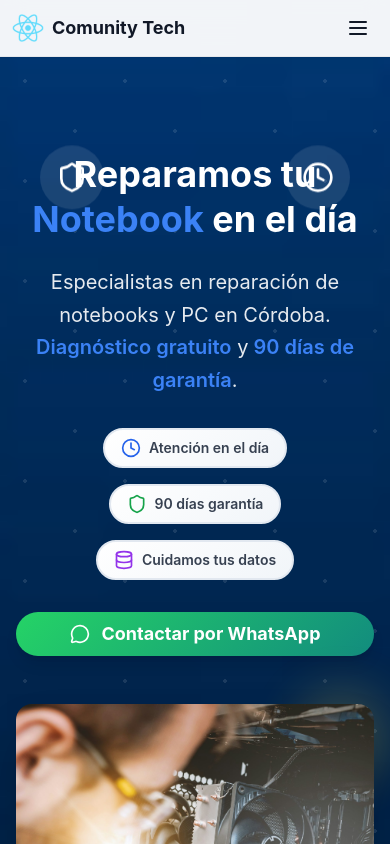
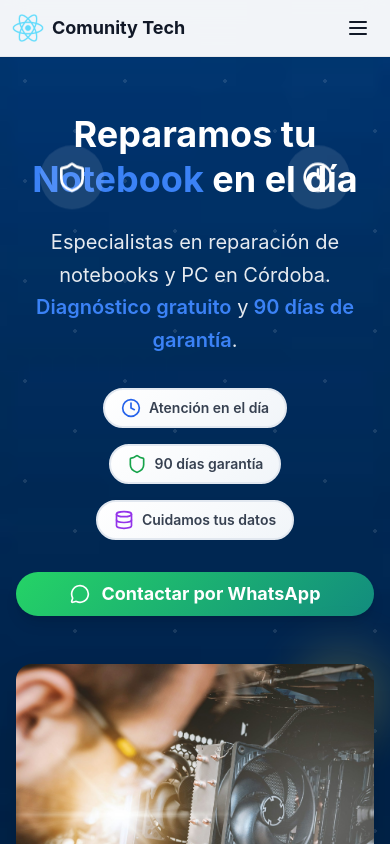
Before and after one commit to Emaromo/comunitytech-frontend, a React (Create React App) app: page / in a window 390 px wide. Shown: the top 844 px of the page. Built offline with nearby package versions, Linux system fonts and the light colour scheme.

Commit message:
Fix Hero mobile spacing (pt-14/md:pt-16) + mejor alineación con Header

```diff
--- a/src/component/landingpage/Hero.jsx
+++ b/src/component/landingpage/Hero.jsx
@@ -5,12 +5,13 @@ import { Button } from '../landingpage/ui/button';
 import { toast } from '../landingpage/ui/use-toast';
 
 const Hero = () => {
+
+  // === Acción al hacer clic en WhatsApp ===
   const handleWhatsApp = () => {
-  // Número de WhatsApp: 5493516959149
-  const numero = "5493516959149";
-  const url = `https://wa.me/${numero}`;
-  window.open(url, "_blank"); // Abre en una nueva pestaña
-};
+    const numero = "5493516959149";
+    const url = `https://wa.me/${numero}`;
+    window.open(url, "_blank"); // Abre WhatsApp en una nueva pestaña
+  };
 
   const handleReserve = () => {
     toast({
@@ -19,48 +20,74 @@ const Hero = () => {
     });
   };
 
-  // --- IMÁGENES DEL SLIDESHOW ---
+  // === Lista de imágenes para el slideshow ===
   const images = [
     "/soporte.jpg",
     "/landing2.jpg",
     "/impresora1.jpeg",
     "/impresora2.jpeg"
-
-
   ];
 
   const [currentIndex, setCurrentIndex] = useState(0);
 
+  // === Cambio automático de imágenes cada 4 segundos ===
   useEffect(() => {
     const interval = setInterval(() => {
       setCurrentIndex((prev) => (prev + 1) % images.length);
-    }, 4000); // Cambia cada 4 segundos
-    return () => clearInterval(interval);
+    }, 4000);
+
+    return () => clearInterval(interval); // Limpieza del intervalo
   }, []);
 
   return (
-    <section className="pt-24 pb-16 gradient-bg tech-pattern relative overflow-hidden">
-      {/* Floating Elements */}
-      <div className="absolute top-24 left-10 floating-animation"style={{ animationDelay: '2s' }}>
+    /**
+     * 🔥 FIX IMPORTANTE 🔥
+     * ---------------------------------------
+     * Acá está la corrección que necesitabas:
+     * pt-24 se veía excelente en desktop,
+     * pero en mobile generaba un espacio enorme.
+     *
+     * Ahora:
+     * - pt-14 = 56px (igual que el Header móvil)
+     * - md:pt-16 = 64px (igual que el Header desktop)
+     *
+     * Esto alinea PERFECTO el Hero debajo del Header
+     * en todas las resoluciones.
+     */
+    <section className="pt-14 md:pt-16 pb-16 gradient-bg tech-pattern relative overflow-hidden">
+
+      {/* === Icono flotante izquierdo === */}
+      <div
+        className="absolute top-24 left-10 floating-animation"
+        style={{ animationDelay: '2s' }}
+      >
         <div className="w-16 h-16 bg-white/10 rounded-full flex items-center justify-center">
           <Shield className="w-8 h-8 text-white" />
         </div>
       </div>
-      <div className="absolute top-24 right-10 floating-animation" style={{ animationDelay: '2s' }}>
+
+      {/* === Icono flotante derecho === */}
+      <div
+        className="absolute top-24 right-10 floating-animation"
+        style={{ animationDelay: '2s' }}
+      >
         <div className="w-16 h-16 bg-white/10 rounded-full flex items-center justify-center">
           <Clock className="w-8 h-8 text-white" />
         </div>
       </div>
 
+      {/* === Contenedor principal === */}
       <div className="max-w-7xl mx-auto px-4 sm:px-6 lg:px-8">
         <div className="grid lg:grid-cols-2 gap-12 items-center">
-          {/* Content */}
+
+          {/* === TEXTO DEL HERO === */}
           <motion.div
             initial={{ opacity: 0, x: -50 }}
             animate={{ opacity: 1, x: 0 }}
             transition={{ duration: 0.8 }}
             className="text-center lg:text-left"
           >
+            {/* === TÍTULO PRINCIPAL === */}
             <motion.h1
               initial={{ opacity: 0, y: 30 }}
               animate={{ opacity: 1, y: 0 }}
@@ -70,6 +97,7 @@ const Hero = () => {
               Reparamos tu <span className="text-blue-500">Notebook</span> en el día
             </motion.h1>
 
+            {/* === SUBTÍTULO === */}
             <motion.p
               initial={{ opacity: 0, y: 30 }}
               animate={{ opacity: 1, y: 0 }}
@@ -81,28 +109,33 @@ const Hero = () => {
               <span className="font-semibold text-blue-500"> 90 días de garantía</span>.
             </motion.p>
 
-            {/* Trust Badges */}
+            {/* === TRUST BADGES === */}
             <motion.div
               initial={{ opacity: 0, y: 30 }}
               animate={{ opacity: 1, y: 0 }}
               transition={{ delay: 0.6 }}
               className="flex flex-wrap justify-center lg:justify-start gap-4 mb-8"
             >
+              {/* Badge 1 */}
               <div className="trust-badge rounded-full px-4 py-2 flex items-center space-x-2">
                 <Clock className="w-5 h-5 text-blue-600" />
                 <span className="text-sm font-semibold text-gray-700">Atención en el día</span>
               </div>
+
+              {/* Badge 2 */}
               <div className="trust-badge rounded-full px-4 py-2 flex items-center space-x-2">
                 <Shield className="w-5 h-5 text-green-600" />
                 <span className="text-sm font-semibold text-gray-700">90 días garantía</span>
               </div>
+
+              {/* Badge 3 */}
               <div className="trust-badge rounded-full px-4 py-2 flex items-center space-x-2">
                 <Database className="w-5 h-5 text-purple-600" />
                 <span className="text-sm font-semibold text-gray-700">Cuidamos tus datos</span>
               </div>
             </motion.div>
 
-            {/* CTA Buttons */}
+            {/* === BOTÓN PRINCIPAL CTA === */}
             <motion.div
               initial={{ opacity: 0, y: 30 }}
               animate={{ opacity: 1, y: 0 }}
@@ -117,11 +150,10 @@ const Hero = () => {
                 <MessageCircle className="w-5 h-5 mr-3" />
                 Contactar por WhatsApp
               </Button>
-
             </motion.div>
           </motion.div>
 
-          {/* Image Slideshow */}
+          {/* === SLIDESHOW DE IMÁGENES === */}
           <motion.div
             initial={{ opacity: 0, x: 50 }}
             animate={{ opacity: 1, x: 0 }}
@@ -134,16 +166,18 @@ const Hero = () => {
                   key={index}
                   src={src}
                   alt={`Imagen ${index}`}
-                  className={`absolute inset-0 w-full h-full object-cover transition-opacity duration-1000
-                    ${index === currentIndex ? "opacity-100" : "opacity-0"}`}
+                  className={`absolute inset-0 w-full h-full object-cover transition-opacity duration-1000 ${
+                    index === currentIndex ? "opacity-100" : "opacity-0"
+                  }`}
                 />
               ))}
             </div>
 
-            {/* Decorative Elements */}
+            {/* Elementos decorativos */}
             <div className="absolute -top-4 -right-4 w-24 h-24 bg-yellow-300 rounded-full opacity-20 blur-xl"></div>
             <div className="absolute -bottom-4 -left-4 w-32 h-32 bg-blue-300 rounded-full opacity-20 blur-xl"></div>
           </motion.div>
+
         </div>
       </div>
     </section>
```
